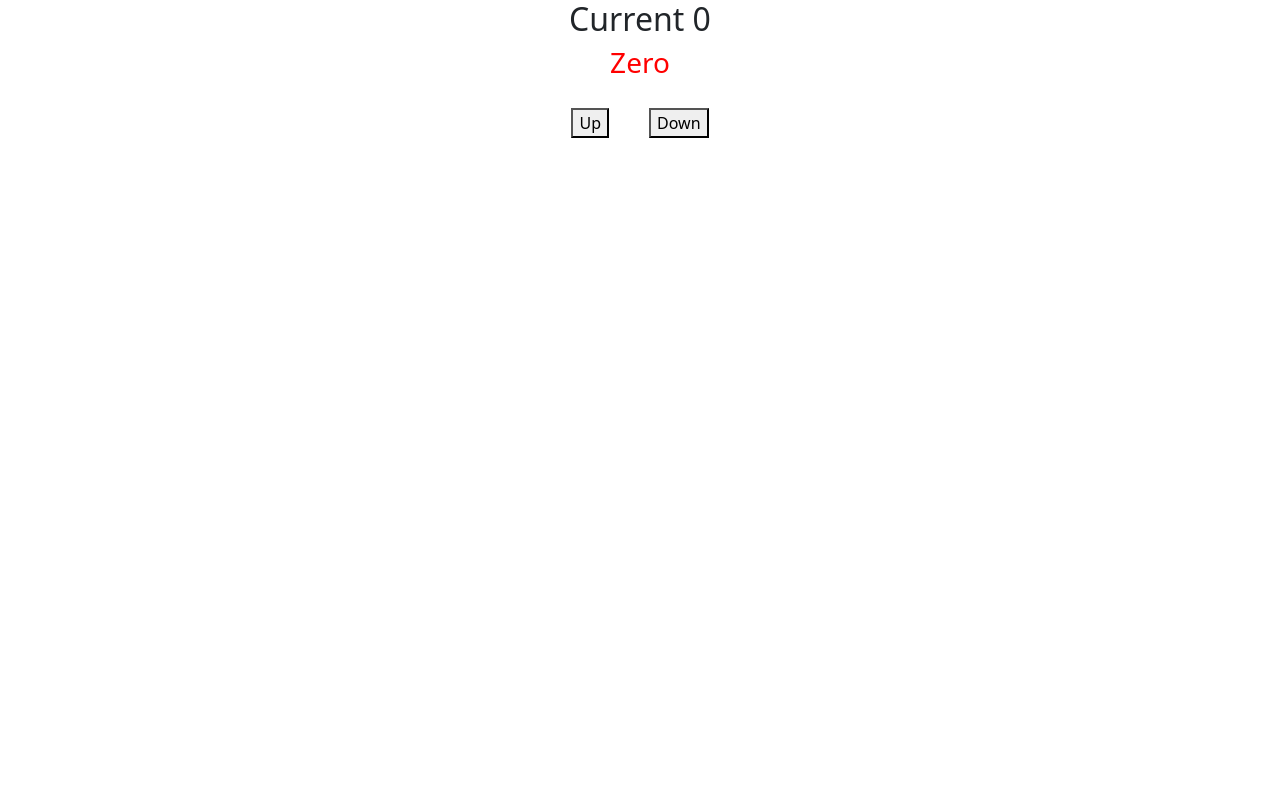
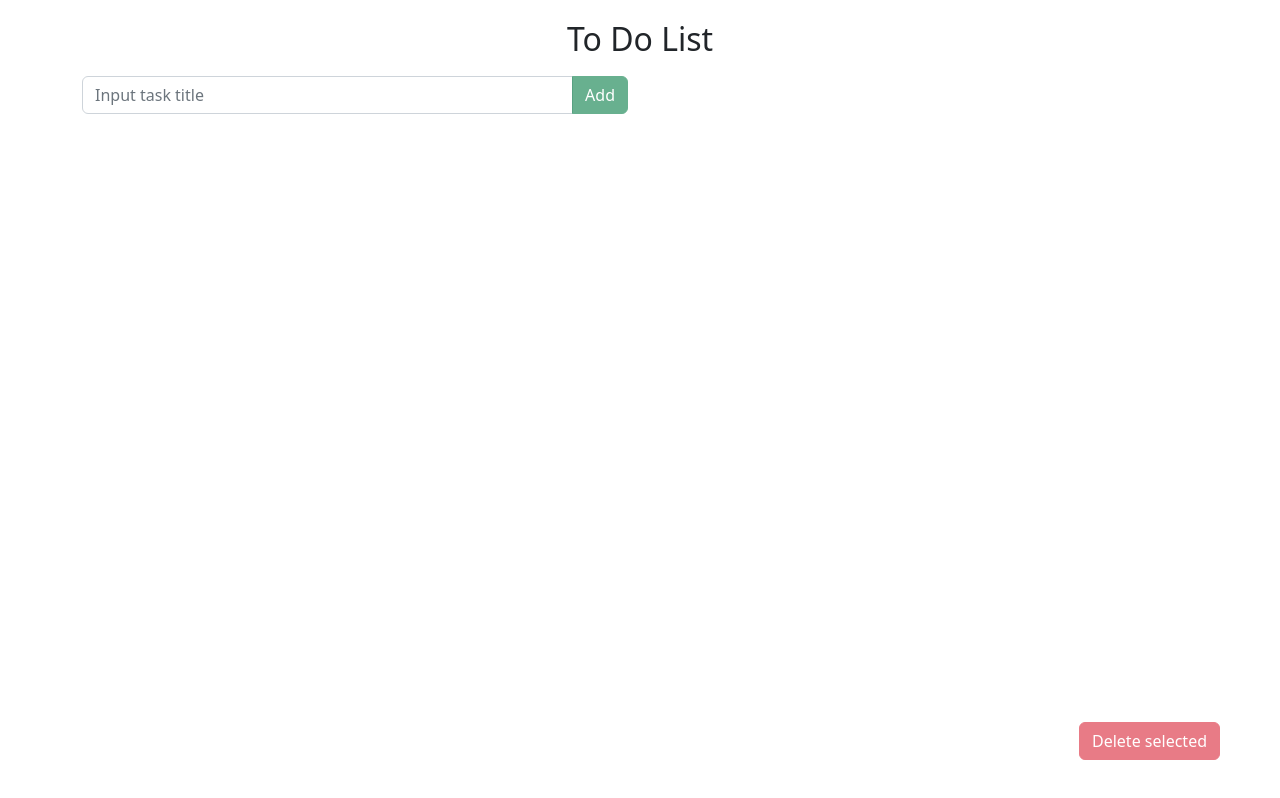
Before and after one commit to GoharGevorgyanR/gohar-todo-list, a React (Create React App) app: page / in a window 1280 px wide. Built offline with nearby package versions, Linux system fonts and the light colour scheme.

Commit message:
lesson-68_69

```diff
--- a/src/App.js
+++ b/src/App.js
@@ -2,16 +2,16 @@
 
 import 'bootstrap/dist/css/bootstrap.min.css';
 import './App.css';
-import Counter from './components/Counter';
-//import ToDo from './components/todo/ToDo';
+//import Counter from './components/Counter';
+import ToDo from './components/todo/ToDo';
 
 
 function App() {
   return (
 
     <main>
-           {/* <ToDo/>   */}
-           <Counter/>
+           <ToDo/>
+           {/* <Counter/> */}
 
     </main>
 
--- /dev/null
+++ b/src/components/ConfirmDialog.jsx
@@ -0,0 +1,30 @@
+
+
+import { Modal, Button } from 'react-bootstrap';
+
+function ConfirmDialog(props) {
+    return(
+        <Modal
+        show={true}
+        onHide={ props.onCancel }
+
+      >
+
+        <Modal.Body>
+         Are you sure to delete {props.tasksCount} {props.tasksCount > 1 ? "tasks" : "task"} ?
+        </Modal.Body>
+        <Modal.Footer>
+          <Button variant="secondary"
+          onClick={props.onCancel} >
+            Cancel
+          </Button>
+          <Button variant="danger"
+           onClick={props.onSubmit}
+
+          >Delete</Button>
+        </Modal.Footer>
+      </Modal>
+    )
+}
+
+export default  ConfirmDialog;
--- a/src/components/task/Task.jsx
+++ b/src/components/task/Task.jsx
@@ -1,3 +1,4 @@
+import {memo} from 'react';
 import { Col, Form, Button, Card } from 'react-bootstrap';
 import { FontAwesomeIcon } from '@fortawesome/react-fontawesome';
 import { faTrashAlt, faPen } from '@fortawesome/free-solid-svg-icons';
@@ -11,7 +12,7 @@ function Task(props) {
             <Card className='mb-2 mt-2'>
                 <Card.Body>
                     <Form.Check className={styles.checkBox}
-                    onClick={()=>props.onTaskSelect(task.id)}
+                    onClick={()=>props.onTaskSelect(task._id)}
                     />
 
                     <Card.Title>{task.title}</Card.Title>
@@ -24,9 +25,11 @@ function Task(props) {
                         </Button>
                         <Button variant="danger"
                         className={styles.deleteButton}
-                        onClick={()=>{
-                            props.onTaskDelete(task.id);
+                         onClick={()=>{
+                            props.onTaskDelete(task._id);
+
                         }}
+
                         >
                             <FontAwesomeIcon icon={faTrashAlt} />
                         </Button>
@@ -37,4 +40,4 @@ function Task(props) {
     )
 }
 
-export default Task
+export default memo(Task);
--- a/src/components/todo/ToDo.jsx
+++ b/src/components/todo/ToDo.jsx
@@ -1,96 +1,98 @@
-import { Component } from 'react';
+import { useState } from 'react';
 import 'bootstrap/dist/css/bootstrap.min.css';
-import { Container, Row, Col, InputGroup, Form, Button, Card } from 'react-bootstrap';
-import { idGenerator } from '../../utils/helpers';
+import { Container, Row, Col, InputGroup, Form, Button } from 'react-bootstrap';
 import Task from '../task/Task';
-import styles from './todo.module.css'
+import styles from './todo.module.css';
+import ConfirmDialog from '../ConfirmDialog';
 
 
+function ToDo() {
+    const [tasks, setTasks] = useState([]);
+    const [newTaskTitle, setNewTaskTitle] = useState('');
+    const [selectedTasks, setSelectedTasks] = useState(new Set());
+    const [isConfirmDialogOpen, setIsConfirmDialogOpen] = useState(false);
 
-class ToDo extends Component {
-    state = {
-        tasks: [],
-        newTask: "",
-        selectedTasks: new Set(),
+
+    const handleInputChenge = (event) => {
+        setNewTaskTitle(event.target.value);
     };
 
-    handleInputChenge = (event) => {
-        const newTask = event.target.value;
-        this.setState({
-            newTask
+    const handleInputKeyDown = (event) => {
+        if (event.code === 'Enter') {
+            addNewTask();
+        }
+    };
+
+    const addNewTask = () => {
+        const trimmedTitle = newTaskTitle.trim();
+        if (trimmedTitle === '') {
+            return;
+        }
+
+        const apiUrl = 'http://localhost:3001/task';
+
+        const newTask = {
+            title: trimmedTitle,
+        };
+
+        fetch(apiUrl, {
+            method: "POST",
+            headers: {
+                "Content-Type": "application/json",
+            },
+            body: JSON.stringify(newTask),
+        })
+            .then((result) => result.json())
+            .then((task) => {
+                const tasksCopy = [...tasks];
+                tasksCopy.push(task);
+                setTasks(tasksCopy);
+                setNewTaskTitle('');
             })
     };
 
-    handleInputKeyDown = (event) => {
-        if (event.code === 'Enter') {
-            this.addNewTask();
-        }
-    };
+    const onTaskDelete = (taskId) => {
+        const newTasks = tasks.filter(task => task._id !== taskId);
+        setTasks(newTasks);
 
-    addNewTask = () => {
-        if (this.state.newTask.trim() === '') {
-            return;
-        }
-        const newTask = {
-            id: idGenerator(),
-            title: this.state.newTask
-        };
-        const tasks = [...this.state.tasks];
-        tasks.push(newTask);
-        this.setState({
-            tasks,
-            newTask: '',
-        });
-    };
-
-    onTaskDelete = (taskId) => {
-        const { selectedTasks, tasks } = this.state;
-        const newTasks = this.state.tasks.filter(task => task.id !== taskId);
-
-        const newState = {
-            tasks: newTasks
-        };
 
         if (selectedTasks.has(taskId)) {
             const newSelectedTasks = new Set(selectedTasks);
             newSelectedTasks.delete(taskId);
-            newState.selectedTasks = newSelectedTasks;
+            setSelectedTasks(newSelectedTasks);
         }
-        this.setState(newState);
     };
 
-    onTaskSelect = (taskId) => {
-        const selectedTasks = new Set(this.state.selectedTasks);
-        if (selectedTasks.has(taskId)) {
-            selectedTasks.delete(taskId);
+    const onTaskSelect = (taskId) => {
+        const selectedTasksCopy = new Set(selectedTasks);
+        if (selectedTasksCopy.has(taskId)) {
+            selectedTasksCopy.delete(taskId);
         }
         else {
-            selectedTasks.add(taskId)
+            selectedTasksCopy.add(taskId);
         }
-        this.setState({
-            selectedTasks
-        });
+        setSelectedTasks(selectedTasksCopy);
     };
 
-    deleteSelectedTasks = () => {
+    const deleteSelectedTasks = () => {
         const newTasks = [];
-        const { selectedTasks, tasks } = this.state;
 
         tasks.forEach((task) => {
-            if (!selectedTasks.has(task.id)) {
+            if (!selectedTasks.has(task._id)) {
                 newTasks.push(task);
             }
         });
-        this.setState({
-            tasks: newTasks,
-            selectedTasks: new Set(),
-        })
+        setTasks(newTasks)
+        setSelectedTasks(new Set());
+        setIsConfirmDialogOpen(false);
+    };
+
+    const toggleConfirmDialog = () => {
+        setIsConfirmDialogOpen(!isConfirmDialogOpen)
+
     };
 
 
-
-
-    render() {
     return (
         <div>
             <Container>
@@ -109,14 +111,14 @@ class ToDo extends Component {
                         <InputGroup className="mb-3 mt-2">
                             <Form.Control
                                 placeholder="Input task title"
-                                    onChange={this.handleInputChenge}
-                                    onKeyDown={this.handleInputKeyDown}
-                                    value={this.state.newTask}
+                                onChange={handleInputChenge}
+                                onKeyDown={handleInputKeyDown}
+                                value={newTaskTitle}
                             />
                             <Button
                                 variant="success"
-                                    onClick={this.addNewTask}
-                                    disabled={!this.state.newTask.trim()}
+                                onClick={addNewTask}
+                                disabled={!newTaskTitle.trim()}
                             >
                                 Add
                             </Button>
@@ -125,13 +127,14 @@ class ToDo extends Component {
                 </Row>
 
                 <Row>
-                        {this.state.tasks.map((task) => {
+                    {tasks.map((task) => {
                         return (
                             <Task
-                                    key={task.id}
+                                key={task._id}
                                 data={task}
-                                    onTaskDelete={this.onTaskDelete}
-                                    onTaskSelect={this.onTaskSelect} />
+                                onTaskDelete={onTaskDelete}
+                                onTaskSelect={onTaskSelect}
+                            />
                         )
                     })}
                 </Row>
@@ -139,19 +142,25 @@ class ToDo extends Component {
                 <Button
                     className={styles.deleteSelected}
                     variant="danger"
-                        onClick={this.deleteSelectedTasks}
-                        disabled={!this.state.selectedTasks.size}
+                    onClick={toggleConfirmDialog}
+                    disabled={!selectedTasks.size}
                 >
                     Delete selected
                 </Button>
 
+                {isConfirmDialogOpen &&
+                    <ConfirmDialog
+                        tasksCount={selectedTasks.size}
+                        onCancel={toggleConfirmDialog}
+                        onSubmit={deleteSelectedTasks} />
+                }
+
 
             </Container>
-
 
         </div>
     )
 }
-}
+
 
 export default ToDo
```
Lines whose indentation alone changed are shown as unchanged.
